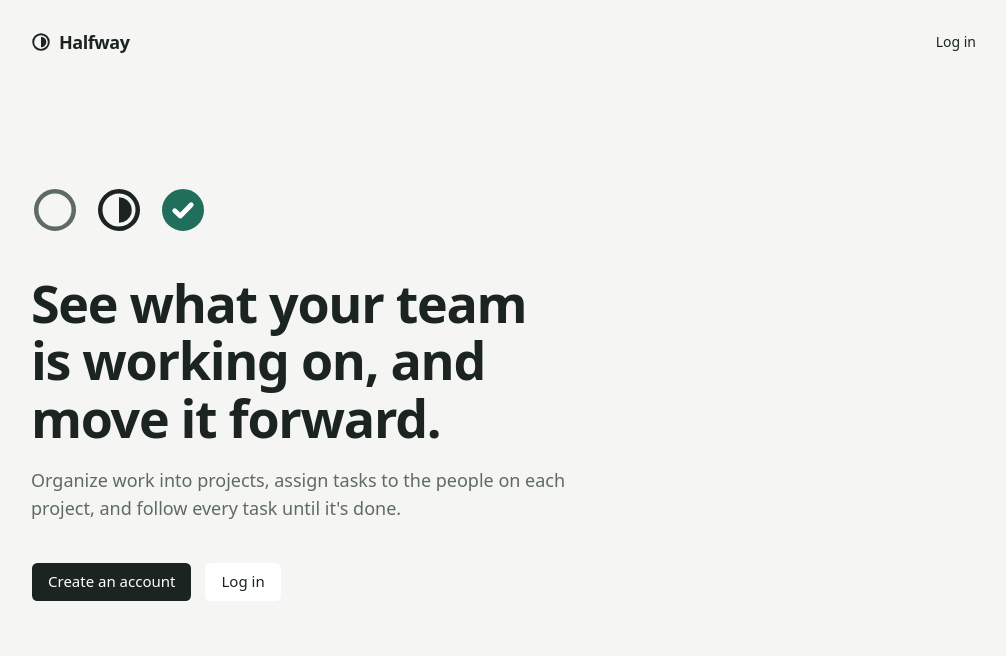
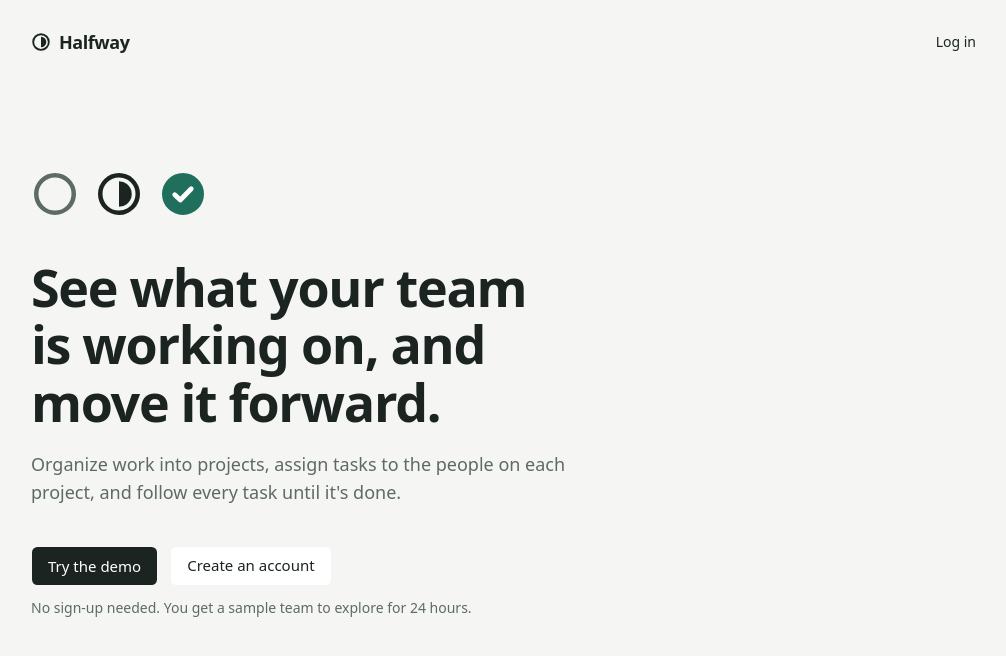
Before and after one commit to mertkaya20/prisma-cookie-auth, a Next.js app in the folder web/: page / in a window 1280 px wide. Shown: the top 656 px of the page, without its empty margins (129-1135 px from the left). Built offline with nearby package versions, Linux system fonts and the light colour scheme; no server answers.

Commit message:
feat: try the demo button on home and login

```diff
--- a/web/src/app/login/page.tsx
+++ b/web/src/app/login/page.tsx
@@ -13,7 +13,12 @@ import { api } from "@/lib/api";
 import { getErrorMessage } from "@/lib/errors";
 import { queryKeys } from "@/lib/query-keys";
 import type { User } from "@/lib/types";
-import { useMe } from "@/lib/session";
+import {
+  DEMO_NOTE,
+  DEMO_WAKING_NOTE,
+  useMe,
+  useTryDemo,
+} from "@/lib/session";
 import { LoadingScreen } from "@/components/page-state";
 
 export default function LoginPage() {
@@ -22,6 +27,7 @@ export default function LoginPage() {
   const [password, setPassword] = useState("");
   const me = useMe();
   const queryClient = useQueryClient();
+  const demo = useTryDemo();
 
   useEffect(() => {
     if (me.data) router.replace("/app");
@@ -46,7 +52,8 @@ export default function LoginPage() {
     mutate({ email, password });
   }
 
-  if (me.isPending || me.data) {
+  // Oturum beklenirken form gösterilir (Render uyuyor olabilir); giriş yapmışsa yönlendirme sürer.
+  if (me.data) {
     return <LoadingScreen />;
   }
 
@@ -101,6 +108,30 @@ export default function LoginPage() {
           {isPending ? "Logging in..." : "Log in"}
         </Button>
       </form>
+
+      <div className="mt-6 flex items-center gap-3 text-xs text-ink-muted">
+        <span className="h-px flex-1 bg-line" />
+        or
+        <span className="h-px flex-1 bg-line" />
+      </div>
+
+      <Button
+        variant="outline"
+        size="lg"
+        disabled={demo.isPending}
+        onClick={() => demo.mutate()}
+        className="mt-6 w-full"
+      >
+        {demo.isPending ? "Setting up your demo..." : "Try the demo"}
+      </Button>
+      <p className="mt-2 text-sm text-ink-muted">
+        {demo.isPending ? DEMO_WAKING_NOTE : DEMO_NOTE}
+      </p>
+      {demo.error && (
+        <Alert variant="destructive" className="mt-3">
+          <AlertDescription>{getErrorMessage(demo.error)}</AlertDescription>
+        </Alert>
+      )}
     </AuthShell>
   );
 }
--- a/web/src/app/register/page.tsx
+++ b/web/src/app/register/page.tsx
@@ -60,7 +60,8 @@ export default function RegisterPage() {
     register.mutate(form);
   }
 
-  if (me.isPending || me.data) {
+  // Oturum beklenirken form gösterilir (Render uyuyor olabilir); giriş yapmışsa yönlendirme sürer.
+  if (me.data) {
     return <LoadingScreen />;
   }
 
--- a/web/src/components/home-actions.tsx
+++ b/web/src/components/home-actions.tsx
@@ -1,19 +1,18 @@
 "use client";
 
 import Link from "next/link";
-import { buttonVariants } from "@/components/ui/button";
-import { useMe } from "@/lib/session";
-import { cn } from "@/lib/utils";
+import { Alert, AlertDescription } from "@/components/ui/alert";
+import { Button, buttonVariants } from "@/components/ui/button";
+import { getErrorMessage } from "@/lib/errors";
+import { DEMO_NOTE, DEMO_WAKING_NOTE, useMe, useTryDemo } from "@/lib/session";
 
 // Ana sayfanın oturuma göre değişen butonları. Sayfanın geri kalanı sunucuda kalır.
 
 export function HeaderAction() {
   const me = useMe();
 
-  // Oturum belli olana kadar aynı genişlikte görünmez bir yer tutucu: buton zıplamasın.
-  if (me.isPending) {
-    return <span aria-hidden className={cn(buttonVariants({ variant: "ghost" }), "invisible")}>Log in</span>;
-  }
+  // Oturum belli olana kadar giriş yapmamış hali gösterilir: Render uyuyorsa
+  // /auth/me bir dakika sürebilir, ziyaretçi o sırada butonsuz kalmasın.
   if (me.data) {
     return (
       <Link href="/app" className={buttonVariants({ variant: "ghost" })}>
@@ -31,31 +30,49 @@ export function HeaderAction() {
 export function HeroActions() {
   const me = useMe();
 
-  if (me.isPending) {
-    return (
-      <div aria-hidden className="invisible flex gap-3">
-        <span className={buttonVariants({ size: "lg" })}>Create an account</span>
-      </div>
-    );
-  }
   if (me.data) {
     return (
       <div className="flex flex-wrap items-center gap-x-4 gap-y-3">
         <Link href="/app" className={buttonVariants({ size: "lg" })}>
           Open Halfway
         </Link>
-        <p className="text-sm text-ink-muted">Logged in as {me.data.user.name}</p>
+        <p className="text-sm text-ink-muted">
+          Logged in as {me.data.user.name}
+        </p>
       </div>
     );
   }
+  return <LoggedOutHeroActions />;
+}
+
+function LoggedOutHeroActions() {
+  const demo = useTryDemo();
+
   return (
-    <div className="flex flex-wrap gap-3">
-      <Link href="/register" className={buttonVariants({ size: "lg" })}>
-        Create an account
-      </Link>
-      <Link href="/login" className={buttonVariants({ size: "lg", variant: "outline" })}>
-        Log in
-      </Link>
+    <div>
+      <div className="flex flex-wrap gap-3">
+        <Button
+          size="lg"
+          disabled={demo.isPending}
+          onClick={() => demo.mutate()}
+        >
+          {demo.isPending ? "Setting up your demo..." : "Try the demo"}
+        </Button>
+        <Link
+          href="/register"
+          className={buttonVariants({ size: "lg", variant: "outline" })}
+        >
+          Create an account
+        </Link>
+      </div>
+      <p className="mt-3 text-sm text-ink-muted">
+        {demo.isPending ? DEMO_WAKING_NOTE : DEMO_NOTE}
+      </p>
+      {demo.error && (
+        <Alert variant="destructive" className="mt-3 max-w-md">
+          <AlertDescription>{getErrorMessage(demo.error)}</AlertDescription>
+        </Alert>
+      )}
     </div>
   );
 }
--- a/web/src/lib/session.ts
+++ b/web/src/lib/session.ts
@@ -1,4 +1,5 @@
-import { useQuery } from "@tanstack/react-query";
+import { useMutation, useQuery, useQueryClient } from "@tanstack/react-query";
+import { useRouter } from "next/navigation";
 import { api } from "./api";
 import { queryKeys } from "./query-keys";
 import type { User } from "./types";
@@ -9,3 +10,23 @@ export function useMe() {
     queryFn: () => api<{ user: User }>("/auth/me"),
   });
 }
+
+// Ziyaretçiye kendi demo organizasyonunu açar ve login gibi /app'e götürür.
+export function useTryDemo() {
+  const router = useRouter();
+  const queryClient = useQueryClient();
+
+  return useMutation({
+    mutationFn: () => api<{ user: User }>("/auth/demo", { method: "POST" }),
+    onSuccess: (data) => {
+      queryClient.setQueryData(queryKeys.me, data);
+      router.push("/app");
+    },
+  });
+}
+
+// Render boşta kalınca uyuyor; ilk istek onu uyandırana kadar bekler.
+export const DEMO_NOTE =
+  "No sign-up needed. You get a sample team to explore for 24 hours.";
+export const DEMO_WAKING_NOTE =
+  "Setting up your team. If the server was asleep, this can take up to a minute.";
```
Also changed, not shown: 1 other file (tests, documents, lock files or other folders).
